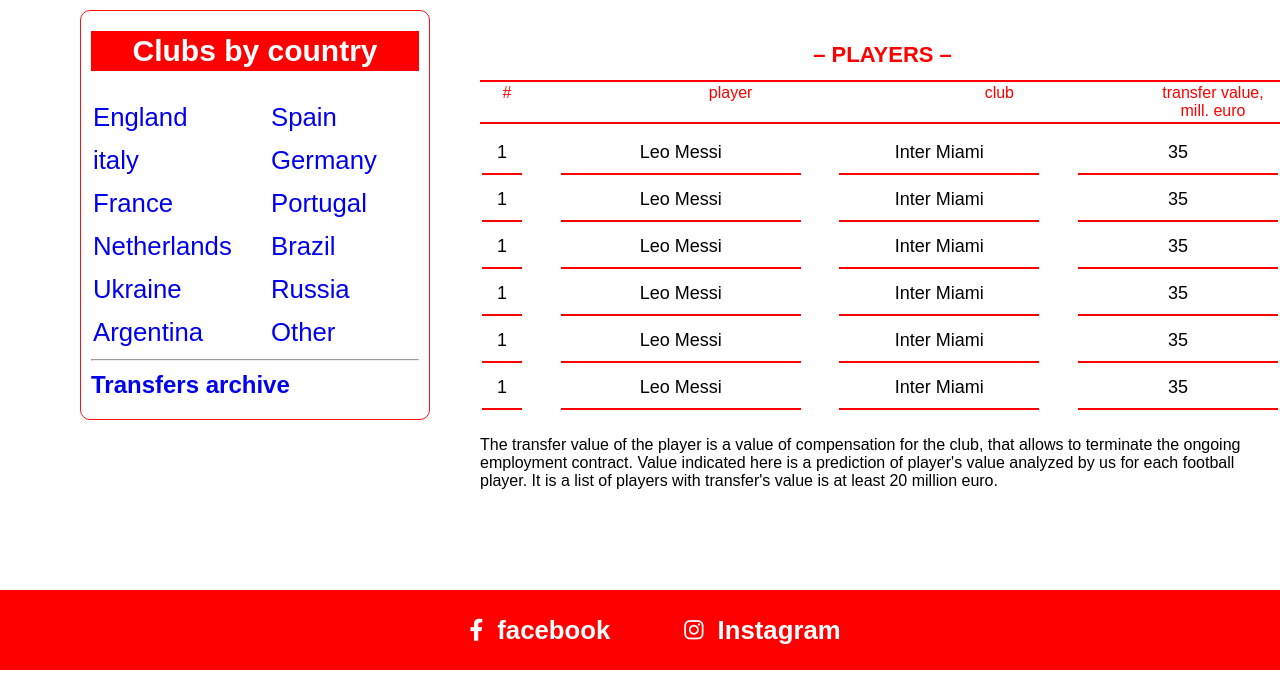
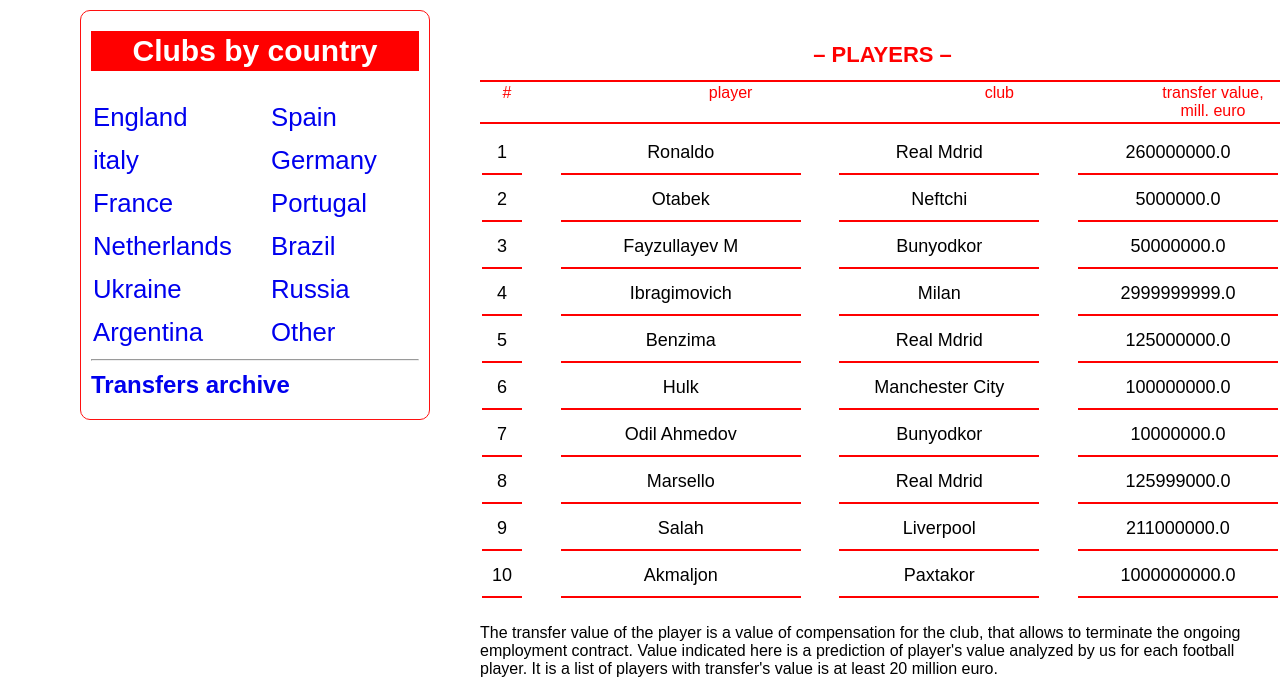
Before and after one commit to goldunice/Top_football_transfers, a Django app: page /players/ in a window 1280 px wide. Shown: the part 70-767 px from the top of the page. Before the commit the page ends 740 px from the top, so only its background shows below. Run offline with Django 4.2, Linux system fonts and the light colour scheme; data comes from the database, SQL or seed files in the repository; some libraries are stand-ins or nearby versions.

Commit message:
Players ma'lumotlari o'qib chiqarish imkoniyati

```diff
--- a/mainApp/views.py
+++ b/mainApp/views.py
@@ -15,7 +15,10 @@ def about(request):
 
 
 def players(request):
-    return render(request, 'players.html')
+    content = {
+        "players": Player.objects.all()
+    }
+    return render(request, 'players.html', content)
 
 
 def record_transfers(request):
--- a/templates/players.html
+++ b/templates/players.html
@@ -16,42 +16,14 @@
     </div>
     <div class="content">
         <table class="playerss">
+            {% for p in players %}
           <tr>
-            <td>1</td>
-            <td>Leo Messi</td>
-            <td>Inter Miami</td>
-            <td>35</td>
+            <td>{{forloop.counter}}</td>
+            <td>{{p.ism}}</td>
+            <td>{{p.club}}</td>
+            <td>{{p.narx}}</td>
           </tr>
-           <tr>
-            <td>1</td>
-            <td>Leo Messi</td>
-            <td>Inter Miami</td>
-            <td>35</td>
-          </tr>
-           <tr>
-            <td>1</td>
-            <td>Leo Messi</td>
-            <td>Inter Miami</td>
-            <td>35</td>
-          </tr>
-           <tr>
-            <td>1</td>
-            <td>Leo Messi</td>
-            <td>Inter Miami</td>
-            <td>35</td>
-          </tr>
-           <tr>
-            <td>1</td>
-            <td>Leo Messi</td>
-            <td>Inter Miami</td>
-            <td>35</td>
-          </tr>
-           <tr>
-            <td>1</td>
-            <td>Leo Messi</td>
-            <td>Inter Miami</td>
-            <td>35</td>
-          </tr>
+            {% endfor %}
           </table>
         <p> The transfer value of the player is a value of compensation for the  club, that allows to terminate the ongoing employment contract. Value indicated here  is a prediction of player's value analyzed by us for each football player. It is a list of players with transfer's value is at least 20 million euro.</p>
       </div>
```
